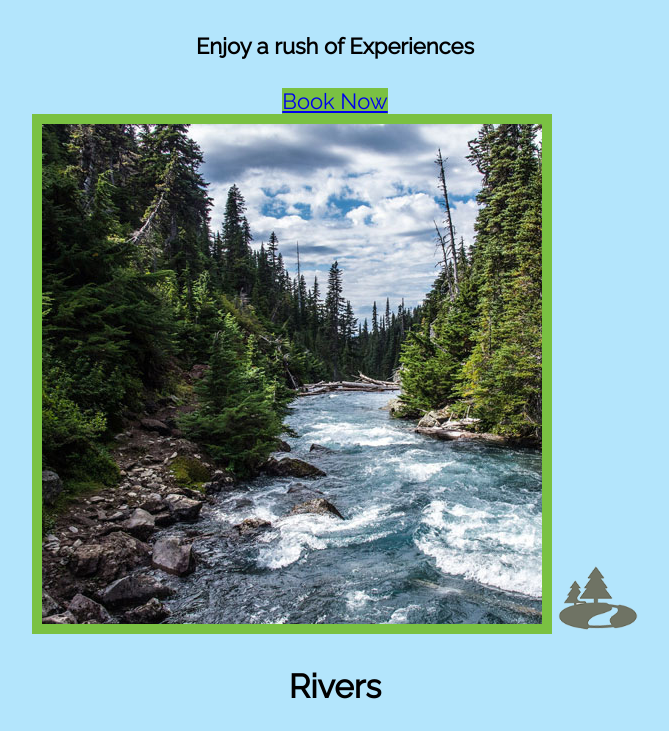
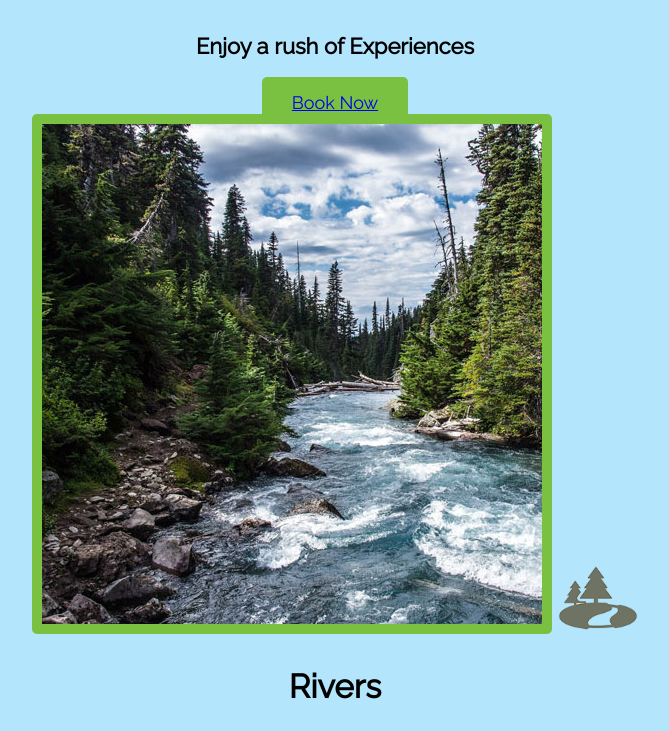
Before and after one commit to wardy2121/wdd130, a plain HTML site: page wwr/index.html in a window 1280 px wide. Shown: the part 1087-1818 px from the top of the page, without its empty margins (305-974 px from the left). Drawn offline with Linux system fonts and the light colour scheme.

Commit message:
Change 5.1.2

```diff
--- a/wwr/styles/style.css
+++ b/wwr/styles/style.css
@@ -34,9 +34,17 @@
     background-color: #0D3B66;
   }
 
+  #logo_link {
+    padding-top: 5px;
+}
+
   .book,
   .join {
     background-color: #7AC142;
+    padding: 15px 30px;
+    border-radius: 5px;
+    font-size: 18px;
+    margin-top: 50px;
   }
 
   .book:hover,
@@ -140,6 +148,7 @@ footer .social img {
   /* Borders and Box-sizing */
 .card-img {
   border: 10px solid #7AC142;
+  border-radius: 5px;
 }
 
 main section img {
```
